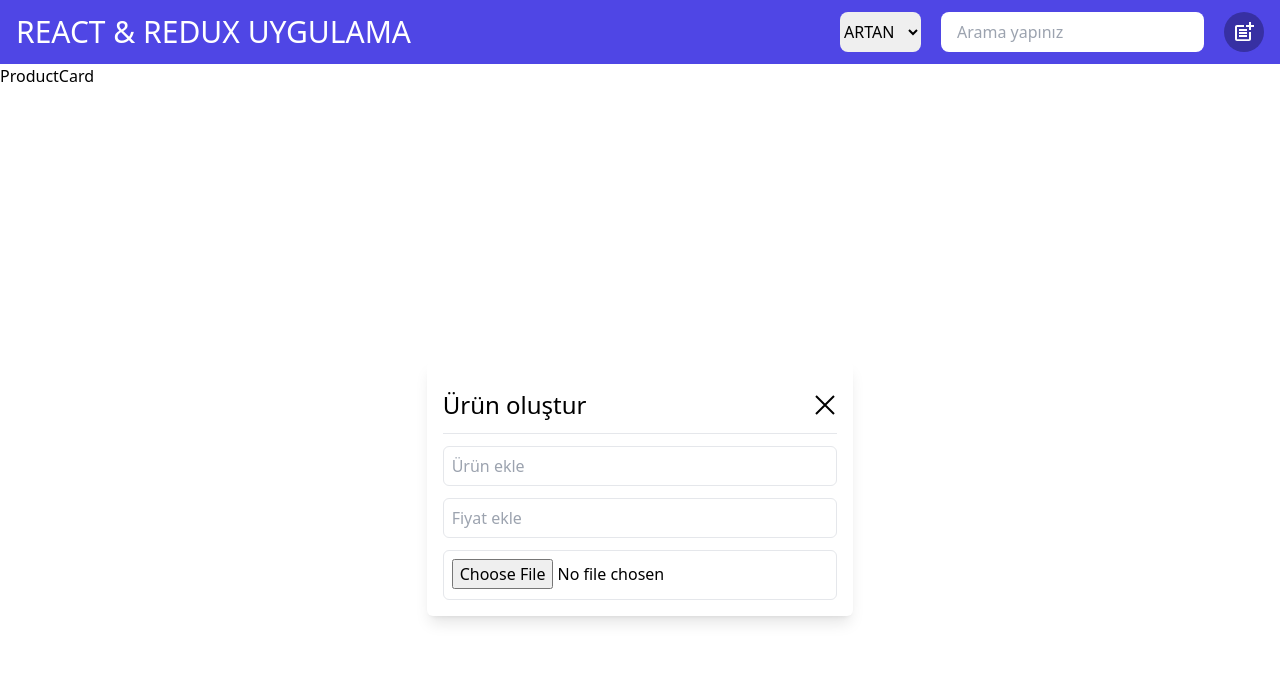
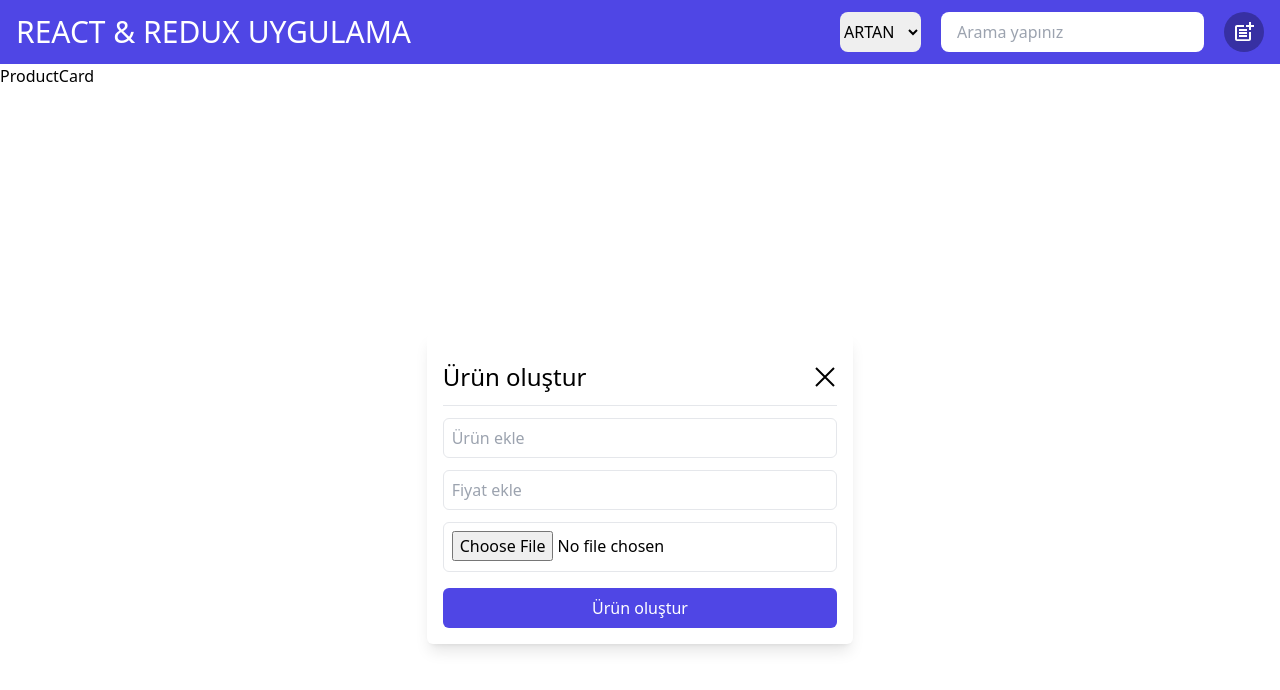
Before and after one commit to mnumanmercan/redux-practice, a React (Create React App) app: page / in a window 1280 px wide. Both pictures are taken after a click on the element 1244 px from the left and 32 px from the top of the page. Shown: the top 690 px of the page. Built offline with nearby package versions, Linux system fonts and the light colour scheme.

Commit message:
chore: handling modal data

```diff
--- /dev/null
+++ b/src/components/Button.jsx
@@ -0,0 +1,14 @@
+import React from "react";
+
+const Button = ({ onClick, btnText }) => {
+  return (
+    <button
+      className="w-full h-10 bg-indigo-600 text-white flex items-center justify-center mt-4 rounded-md border-transparent"
+      onClick={onClick}
+    >
+      {btnText}
+    </button>
+  );
+};
+
+export default Button;
--- a/src/components/Modal.jsx
+++ b/src/components/Modal.jsx
@@ -1,57 +1,21 @@
-import React, { useState } from "react";
+import React from "react";
 import { GrClose } from "react-icons/gr";
 import { useDispatch } from "react-redux";
-import Input from "./Input";
+import { modalFunc } from "../redux/modalSlice";
+
 const Modal = ({ title, content, btnText, btnFunc }) => {
-  const [productInfo, setProductInfo] = useState({
-    name: "",
-    price: "",
-    url: "",
-  });
 
-  const onChangeFunc = (e, type) => {
-    e.preventDefault();
+  const dispatch = useDispatch();
 
-    if (type == "url") {
-      setProductInfo((prev) => ({
-        ...prev,
-        [e.target.name]: URL.createObjectURL(e.target.files[0]),
-      }));
-    } else {
-      setProductInfo((prev) => ({ ...prev, [e.target.name]: e.target.value }));
-    }
-  };
-
-  console.log(productInfo)
 
   return (
     <div className="fixed h-screen w-full flex items-center justify-center">
       <div className=" w-1/3 bg-white shadow-lg rounded-md p-4">
         <div className="flex items-center justify-between border-b py-3">
           <div className="text-2xl">{title}</div>
-          <GrClose className="cursor-pointer" size={24} />
+          <GrClose className="cursor-pointer" onClick={() => dispatch(modalFunc())} size={24} />
         </div>
-        <Input
-          type={"text"}
-          name={"name"}
-          id={"name"}
-          onChange={(e) => onChangeFunc(e, "name")}
-          placeholder={"Ürün ekle"}
-        />
-        <Input
-          type={"text"}
-          name={"price"}
-          id={"price"}
-          onChange={(e) => onChangeFunc(e, "price")}
-          placeholder={"Fiyat ekle"}
-        />
-        <Input
-          type={"file"}
-          name={"url"}
-          id={"url"}
-          onChange={(e) => onChangeFunc(e, "url")}
-          placeholder={"Resim sec"}
-        />
+         {content}
       </div>
     </div>
   );
--- a/src/pages/Product.jsx
+++ b/src/pages/Product.jsx
@@ -1,19 +1,74 @@
-import React from "react";
+import React, { useState } from "react";
 import ProductCard from "../components/ProductCard";
-import { useSelector } from "react-redux";
+import { useDispatch, useSelector } from "react-redux";
 import Modal from "../components/Modal";
+import Input from "../components/Input";
+import Button from "../components/Button";
+import { createDataFunc } from "../redux/dataSlice";
+import { modalFunc } from "../redux/modalSlice";
 
 const Product = () => {
   const { modal } = useSelector((state) => state.modal);
+  const { data } = useSelector((state) => state.data);
+  const dispatch = useDispatch();
+  const [productInfo, setProductInfo] = useState({
+    name: "",
+    price: "",
+    url: "",
+  });
+
+  const onChangeFunc = (e, type) => {
+    e.preventDefault();
+
+    if (type == "url") {
+      setProductInfo((prev) => ({
+        ...prev,
+        [e.target.name]: URL.createObjectURL(e.target.files[0]),
+      }));
+    } else {
+      setProductInfo((prev) => ({ ...prev, [e.target.name]: e.target.value }));
+    }
+  };
+
+  console.log(data, 'data selector')
 
   const buttonFunc = () => {
+    dispatch(modalFunc());
+    dispatch(createDataFunc(productInfo));
 
-  }
+  };
+
+  const contentModal = (
+    <>
+      <Input
+        type={"text"}
+        name={"name"}
+        id={"name"}
+        onChange={(e) => onChangeFunc(e, "name")}
+        placeholder={"Ürün ekle"}
+      />
+      <Input
+        type={"text"}
+        name={"price"}
+        id={"price"}
+        onChange={(e) => onChangeFunc(e, "price")}
+        placeholder={"Fiyat ekle"}
+      />
+      <Input
+        type={"file"}
+        name={"url"}
+        id={"url"}
+        onChange={(e) => onChangeFunc(e, "url")}
+        placeholder={"Resim sec"}
+      />
+      <Button btnText={"Ürün oluştur"} onClick={buttonFunc} />
+    </>
+  );
 
   return (
     <div>
       <ProductCard />
-      {modal && <Modal title={'Ürün oluştur'} btnText={'Oluştur'} btnFunc={buttonFunc} />}
+      {modal && <Modal content={contentModal} title={"Ürün oluştur"} />}
     </div>
   );
 };
--- a/src/redux/dataSlice.js
+++ b/src/redux/dataSlice.js
@@ -8,13 +8,13 @@ export const dataSlice = createSlice({
     name: 'data',
     initialState,
     reducers: {
-        // incrementByAmount: (state, action) => {
-        //     state.value += action.payload
-        // },
+        createDataFunc: (state, action) => {
+            state.data = [...state.data, action.payload]
+        },
     },
 })
 
 // Action creators are generated for each case reducer function
-export const { } = dataSlice.actions
+export const { createDataFunc } = dataSlice.actions
 
 export default dataSlice.reducer
```
